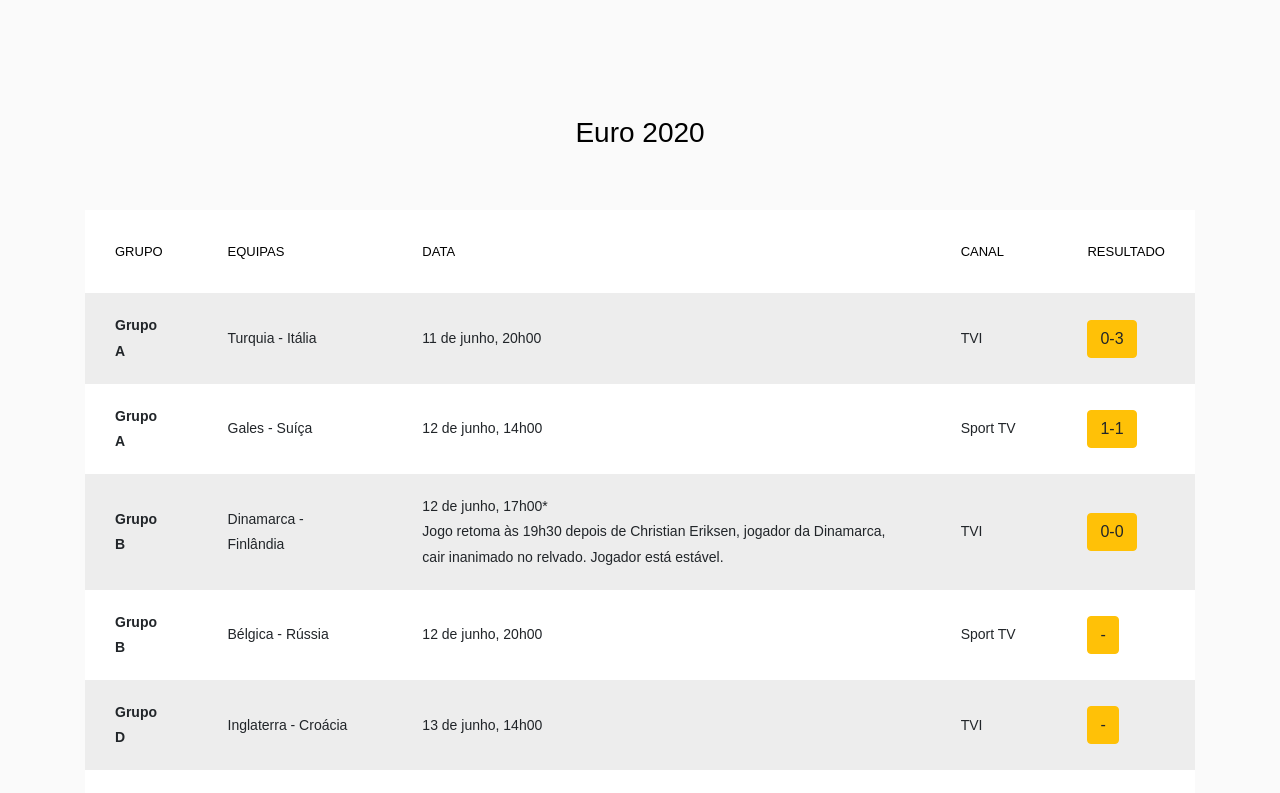
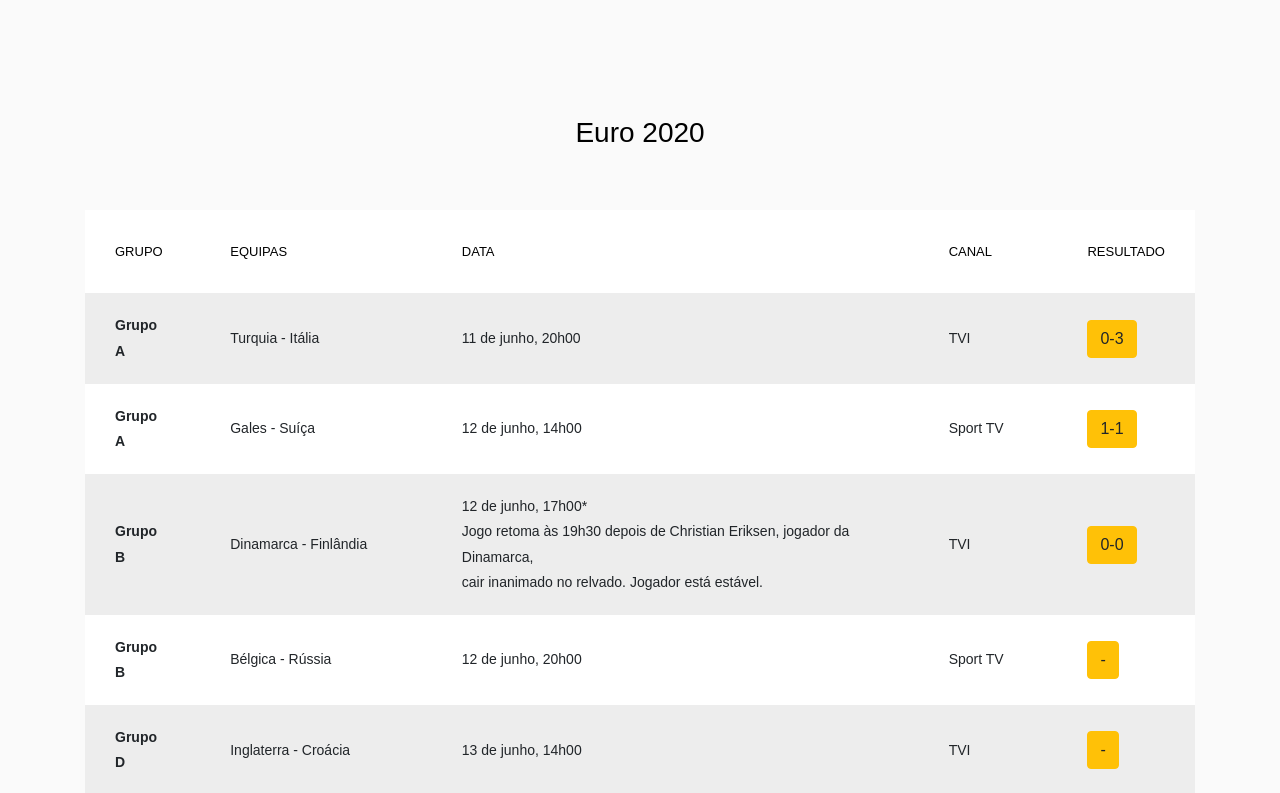
Before and after one commit to CatiaBarros/JogosEuro2020, a plain HTML site: page index.html in a window 1280 px wide. Shown: the top 793 px of the page. Drawn offline with Linux system fonts and the light colour scheme.

Commit message:
Update index.html

```diff
--- a/index.html
+++ b/index.html
@@ -54,7 +54,7 @@
 						    <tr>
 						      <th scope="row">Grupo B</th>
 						      <td>Dinamarca - Finlândia</td>
-						      <td>12 de junho, 17h00* <br> Jogo retoma às 19h30 depois de Christian Eriksen, jogador da Dinamarca, cair inanimado no relvado. Jogador está estável.</td>
+						      <td>12 de junho, 17h00* <br> Jogo retoma às 19h30 depois de Christian Eriksen, jogador da Dinamarca, <br> cair inanimado no relvado. Jogador está estável.</td>
 						      <td>TVI</td>
 
 						      <td><a href="#" class="btn btn-warning">0-0</a></td>
```
